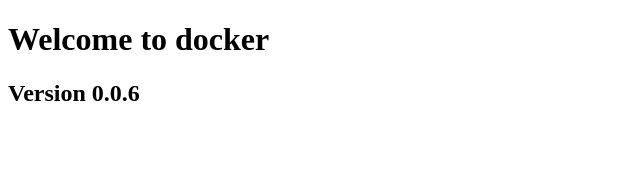
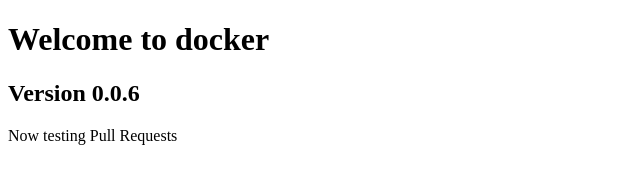
Before and after one commit to kit-data-manager/forTestOnly, a plain HTML site: page index.html in a window 1280 px wide. Shown: the whole page, without its empty margins (0-640 px from the left). Drawn offline with Linux system fonts and the light colour scheme.

Commit message:
Update index.html

```diff
--- a/index.html
+++ b/index.html
@@ -5,5 +5,6 @@
 <body>
 <h1> Welcome to docker</h1>
 <h2> Version 0.0.6 </h2>
+Now testing Pull Requests
 </body>
 </html>
```
